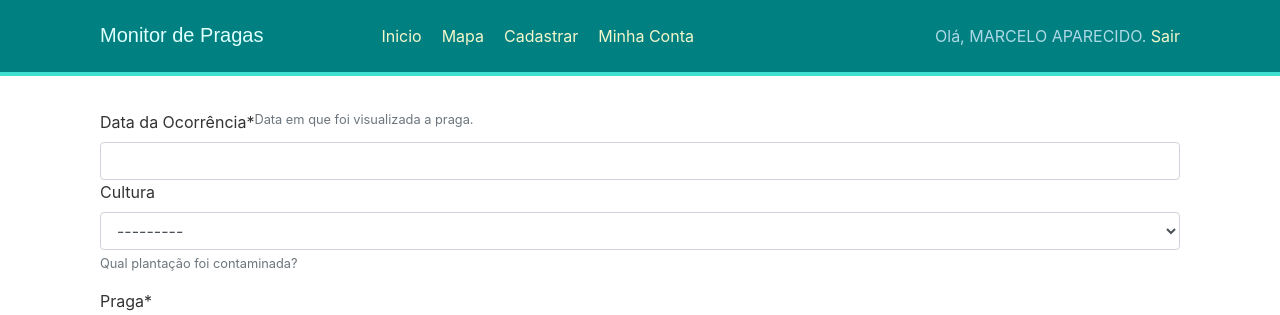
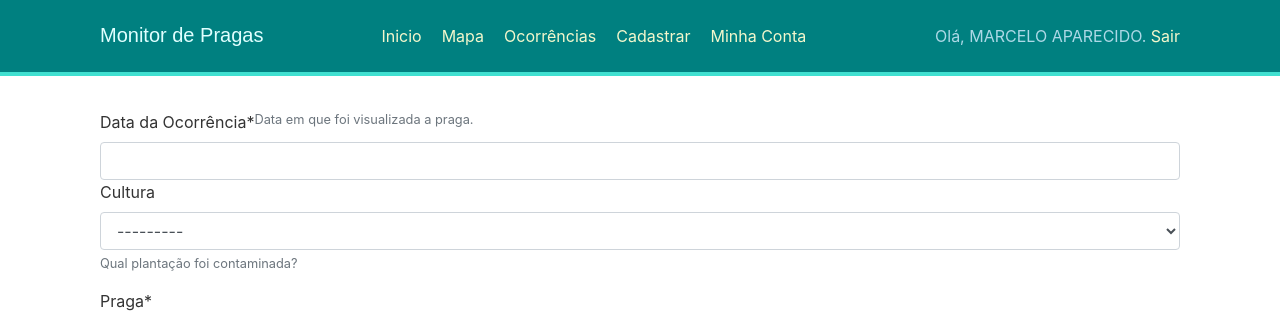
Before and after one commit to marcinfo/deploy, a Django app: page /cadastrar/ in a window 1280 px wide. Shown: the top 315 px of the page. Run offline with Django 4.2, Linux system fonts and the light colour scheme; a user stored in the database is signed in; some libraries are stand-ins or nearby versions; some web fonts are replaced.

Commit message:
formulario ocorrencias com tabela e foto ok, falta paginação

```diff
--- a/app/settings.py
+++ b/app/settings.py
@@ -108,7 +108,7 @@ USE_I18N = True
 USE_TZ = True
 DECIMAL_SEPARATOR = ','
 USE_THOUSAND_SEPARATOR = True
-USE_L10N = True
+USE_L10N = False
 DATE_INPUT_FORMATS = ('%d-%m-%Y')
 # Static files (CSS, JavaScript, Images)
 # https://docs.djangoproject.com/en/4.2/howto/static-files/
--- a/core/models.py
+++ b/core/models.py
@@ -9,8 +9,8 @@ CONTROLE_CHOICE=(
     ("Fora de Controle","Fora de Controle"),
 )
 class Base(models.Model):
-    inserido = models.DateTimeField(verbose_name="Inserido em:", auto_now_add=True, null=True)
-    #atualizado = models.DateTimeField(verbose_name="Atualizado em:", auto_now_add=True, null=True)
+    inserido = models.DateTimeField(verbose_name="Inserido em:", auto_now_add=True, null=True,editable=False)
+    atualizado = models.DateTimeField(verbose_name="Atualizado em:", auto_now=True, null=True)
     ativo = models.BooleanField('Ativo?', default=True)
 
     class Meta:
--- a/core/templates/base.html
+++ b/core/templates/base.html
@@ -19,7 +19,9 @@
       <li {% if section == "mapa" %}class="selected"{% endif %}>
           <a href="{% url "mapa" %}">Mapa</a>
       </li>
-
+      <li {% if section == "ocorrencias" %}class="selected"{% endif %}>
+          <a href="{% url "ocorrencias" %}">Ocorrências</a>
+      </li>
      </ul>
     {% if request.user.is_authenticated %}
     <ul class="menu">
--- a/core/templates/core/index.html
+++ b/core/templates/core/index.html
@@ -92,7 +92,7 @@
     </span>
 
     </div>
-
+{{graf_data|safe}}
 </div>
 </body>
 </html>
--- a/core/urls.py
+++ b/core/urls.py
@@ -10,5 +10,6 @@ urlpatterns = [
     path('edit/', views.edit, name='edit'),
     path('mapa/', views.mostra_ocorrencia, name='mapa'),
     path('cadastrar/', views.cadastrarForm, name='cadastrar'),
+    path('ocorrencias/', views.mostra_tabela, name='ocorrencias'),
 
 ]
--- a/core/views.py
+++ b/core/views.py
@@ -97,9 +97,9 @@ def index(request):
     if contador != 0:
 
         praga_afetada = Tb_Registros.objects.values('praga').annotate(total=Count('praga')).order_by("-total")
-        status_praga = Tb_Registros.objects.values('status',).annotate(total=Count('status')).order_by("-total")
+        dados = pd.DataFrame(registros)
 
-        grupo_status =pd.DataFrame(status_praga)
+
 
 
         reg_ocorrencias = pd.DataFrame(registros)
@@ -108,65 +108,66 @@ def index(request):
         total_hectares = reg_ocorrencias['hectares'].sum()
         tipo_praga=reg_ocorrencias.groupby('praga')['praga'].unique().count()
         tipo_cultura = reg_ocorrencias.groupby('cultura')['cultura'].unique().count()
-        dados = reg_ocorrencias[['praga','hectares','prejuizo','cultura','status']]
 
-        print(dados)
+
+
 
         config={'displayModeBar':False}
         fonte_titulo='Times New Roman'
         largura= 400
         altura=200
-        graf_grupo_cultura = px.histogram(dados, x=dados['praga'],
-                      height=altura,width=largura,template='simple_white',color_discrete_sequence=['steelblue'])
+        graf_grupo_cultura = px.histogram(registros , x=['praga'],
+                      height=altura,width=largura,template='simple_white',color_discrete_sequence=['#66CDAA'])
         graf_grupo_cultura.update_layout(title={'text':'Ocorrências de Pragas.','font':{'size':16}}, title_font_family=fonte_titulo,
                                          title_font_color='darkgrey',title_y=0.9,title_x=0.5)
-        graf_grupo_cultura.update_layout(title_font_family='classic-roman',font_color='grey',
-                                         yaxis_title={'text':'ocorrências','font':{'size':12}})
+        graf_grupo_cultura.update_layout(title_font_family='classic-roman',font_color='grey',showlegend=False,
+                                         yaxis_title={'text':'ocorrências','font':{'size':12}},
+                                         xaxis_title={'text': 'praga', 'font': {'size': 12}})
         chart_graf_grupo_cultura = graf_grupo_cultura.to_html(config = config)
 
-        graf_grupo_praga = px.histogram(dados, x=dados['cultura'],
-                      height=altura,width=largura,template='simple_white',color_discrete_sequence=['steelblue'])
+        graf_grupo_praga = px.histogram(registros, x=['cultura'],
+                      height=altura,width=largura,template='simple_white',color_discrete_sequence=['#66CDAA'])
         graf_grupo_praga.update_layout(title={'text':'Cultura Atacada.','font':{'size':16}}, title_font_family=fonte_titulo,
                                          title_font_color='darkgrey',title_y=0.9,title_x=0.5)
-        graf_grupo_praga.update_layout(title_font_family='classic-roman',font_color='grey',
+        graf_grupo_praga.update_layout(title_font_family='classic-roman',font_color='grey',showlegend=False,
                                          yaxis_title={'text':'ocorrências','font':{'size':12}},
                                          xaxis_title={'text': 'cultura', 'font': {'size': 12}})
         chart_graf_grupo_praga = graf_grupo_praga.to_html(config = config)
 
 
 
-        graf_grupo_status= px.histogram(dados, y=dados['status'],
-                      height=altura,width=largura,template='simple_white',color_discrete_sequence=['red'])
+        graf_grupo_status= px.histogram(registros, y=['status'],
+                      height=altura,width=largura,template='simple_white',color_discrete_map={"Fora de Controle":'#66CDAA',"Controlada":'darkblue'})
         graf_grupo_status.update_layout(title={'text':'Status das Pragas.','font':{'size':16}}, title_font_family=fonte_titulo,
                                          title_font_color='darkgrey',title_y=0.9,title_x=0.5)
-        graf_grupo_status.update_layout(title_font_family='classic-roman',font_color='grey',
+        graf_grupo_status.update_layout(title_font_family='classic-roman',font_color='grey',showlegend=False,
                                          yaxis_title={'text':'total','font':{'size':12}},
                                          xaxis_title={'text': 'status', 'font': {'size': 12}})
         chart_graf_grupo_status = graf_grupo_status.to_html(config = config)
 
         graf_grupo_praga_prejuizo= px.histogram(dados, x=dados['praga'], y=dados['prejuizo'].astype(float),
-                      height=altura,width=largura,template='simple_white',color_discrete_sequence=['red'])
+                      height=altura,width=largura,template='simple_white',color_discrete_sequence=['#66CDAA'])
         graf_grupo_praga_prejuizo.update_layout(title={'text':'Prejuizo por Praga.','font':{'size':16}}, title_font_family=fonte_titulo,
                                          title_font_color='darkgrey',title_y=0.9,title_x=0.5)
-        graf_grupo_praga_prejuizo.update_layout(title_font_family='classic-roman',font_color='grey',
+        graf_grupo_praga_prejuizo.update_layout(title_font_family='classic-roman',font_color='grey',showlegend=False,
                                          yaxis_title={'text':'R$','font':{'size':12}},
                                          xaxis_title={'text': 'praga', 'font': {'size': 12}})
         chart_graf_grupo_praga_prejuizo = graf_grupo_praga_prejuizo.to_html(config = config)
 
         graf_grupo_cultura_prejuizo= px.histogram(dados, x=dados['cultura'], y=dados['prejuizo'].astype(float),
-                      height=altura,width=largura,template='simple_white',color_discrete_sequence=['red'])
+                      height=altura,width=largura,template='simple_white',color_discrete_sequence=['#66CDAA'])
         graf_grupo_cultura_prejuizo.update_layout(title={'text':'Prejuizo por Cultura.','font':{'size':16}}, title_font_family=fonte_titulo,
                                          title_font_color='darkgrey',title_y=0.9,title_x=0.5)
-        graf_grupo_cultura_prejuizo.update_layout(title_font_family='classic-roman',font_color='grey',
+        graf_grupo_cultura_prejuizo.update_layout(title_font_family='classic-roman',font_color='grey',showlegend=False,
                                          yaxis_title={'text':'R$','font':{'size':12}},
                                          xaxis_title={'text': 'cultura', 'font': {'size': 12}})
         chart_graf_grupo_cultura_prejuizo = graf_grupo_cultura_prejuizo.to_html(config = config)
 
-        graf_grupo_hectar_prejuizo= px.histogram(dados, x=dados['hectares'], y=dados['prejuizo'].astype(float),
-                      height=altura,width=largura,template='simple_white',color_discrete_sequence=['red'])
+        graf_grupo_hectar_prejuizo= px.histogram(registros,  y=['prejuizo'],
+                      height=altura,width=largura,template='simple_white',color_discrete_sequence=['#FF7F24'])
         graf_grupo_hectar_prejuizo.update_layout(title={'text':'Prejuizo por hectar.','font':{'size':16}}, title_font_family=fonte_titulo,
                                          title_font_color='darkgrey',title_y=0.9,title_x=0.5)
-        graf_grupo_hectar_prejuizo.update_layout(title_font_family='classic-roman',font_color='grey',
+        graf_grupo_hectar_prejuizo.update_layout(title_font_family='classic-roman',font_color='grey',showlegend=False,
                                          yaxis_title={'text':'R$','font':{'size':12}},
                                          xaxis_title={'text': 'hectares', 'font': {'size': 12}})
         graf_grupo_hectar_prejuizo = graf_grupo_hectar_prejuizo.to_html(config = config)
@@ -265,3 +266,13 @@ def mostra_ocorrencia(request):
         print(contador)
         messages.info(request,'Não existem informações para exibir!')
         return render(request, 'core/mapa.html')
+
+
+def mostra_tabela(request):
+    registros = Tb_Registros.objects.select_related('usuario').filter(ativo=True).\
+        values('id_ocorrencia','inserido','nome_propriedade','cultura','praga','hectares','prejuizo','status','imagem','observacao')
+
+    print(registros)
+    context = {
+        'registros': registros }
+    return render(request, 'core/ocorrencias.html', context)
```
Also changed, not shown: core/templates/core/ocorrencias.html (added, +51 -0 lines), db.sqlite3.
